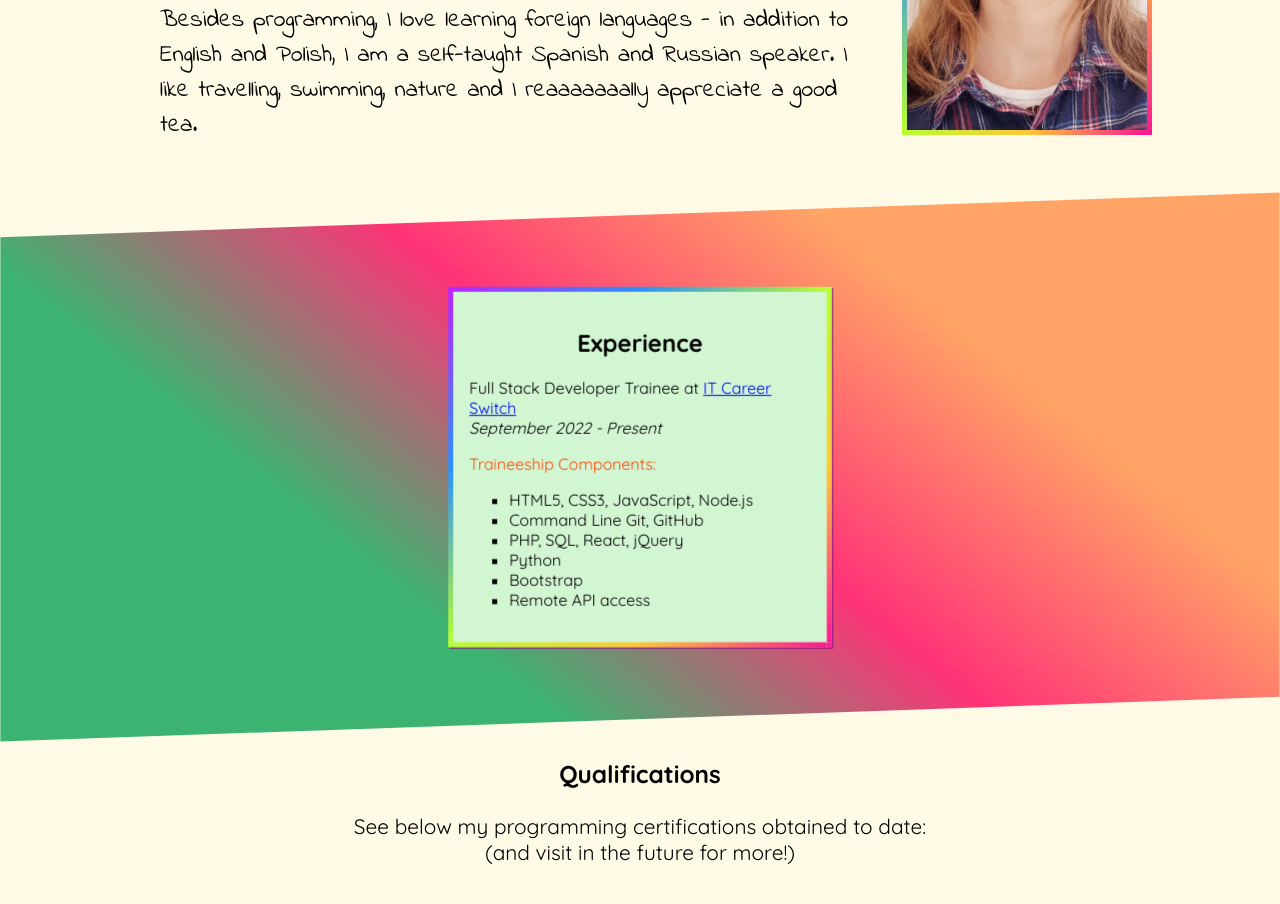
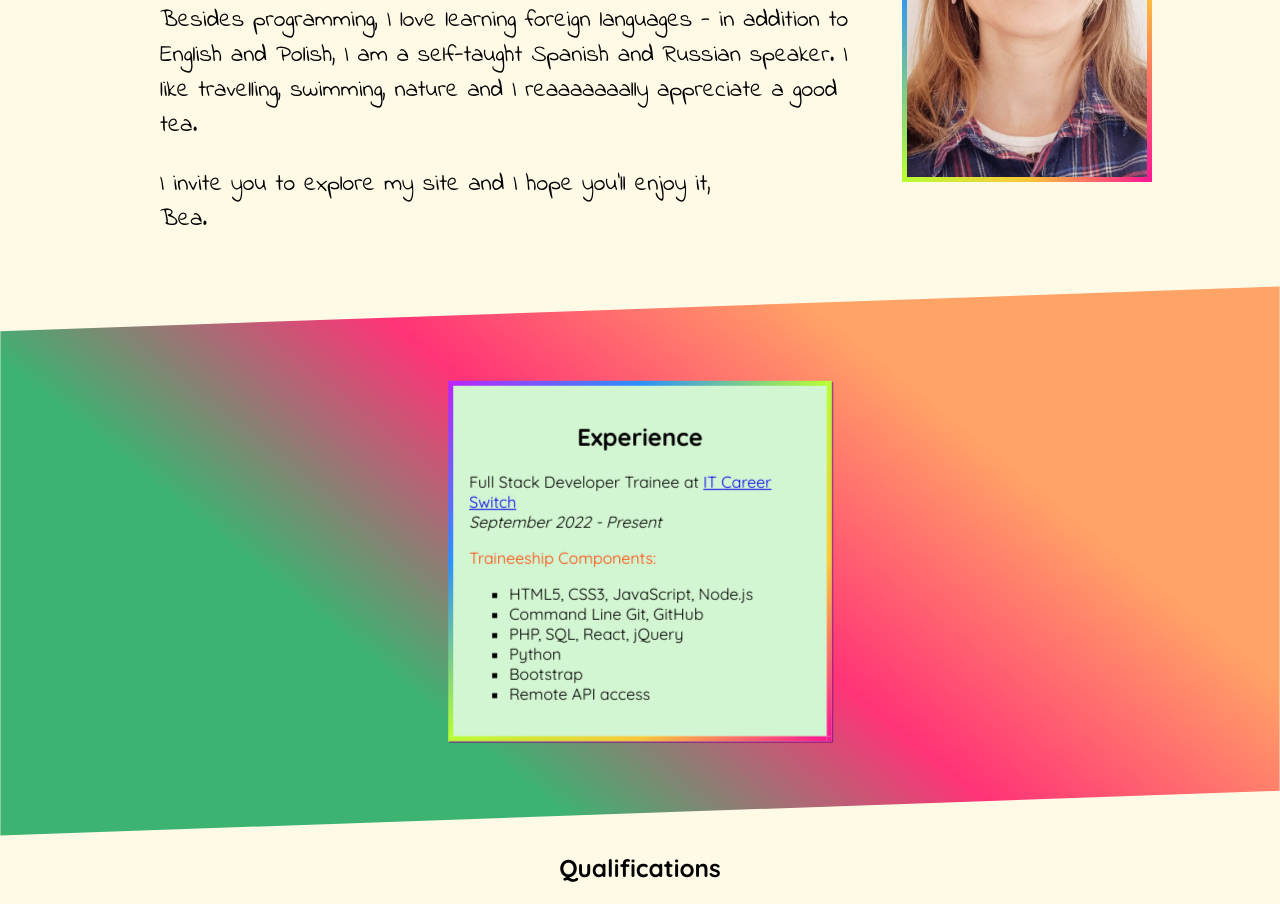
Before and after one commit to Bea-Pan/My-Portfolio, a plain HTML site: page index.html in a window 1280 px wide. Shown: the part 823-1727 px from the top of the page. Drawn offline with Linux system fonts and the light colour scheme; a web font is replaced by a local one.

Commit message:
linked to index.css

```diff
--- a/index.html
+++ b/index.html
@@ -5,6 +5,8 @@
     <meta http-equiv="X-UA-Compatible" content="IE=edge">
     <meta name="viewport" content="width=device-width, initial-scale=1.0">
     <link rel="stylesheet" href="./portfolio.css">
+    <link rel="stylesheet" href="./index.css">
+
     <link rel="preconnect" href="https://fonts.googleapis.com">
     <link rel="preconnect" href="https://fonts.googleapis.com">
     <link rel="preconnect" href="https://fonts.gstatic.com" crossorigin>
@@ -55,7 +57,8 @@
         <div>
             <p>Hello!<br> My name is Beata (although I prefer Bea) and I am a Full Stack Developer Trainee at IT Career Switch. I begun my journey with coding in September 2022, and I particularly enjoy web development. Being the second-time career changer (first from International Relations, and now from Teaching English as a Foreign Language), I really ejoy the challenge of learning new things and expanding my skill set.</p>
             <p>Besides programming, I love learning foreign languages - in addition to English and Polish, I am a self-taught Spanish and Russian speaker. I like travelling, swimming, nature and I reaaaaaaally appreciate a good tea.</p>
-            <p></p>
+            <p>I invite you to explore my site and I hope you'll enjoy it,<br>Bea.</p>
+
         </div>
         <img src="./media/images/me.jpg" alt="" >
        </div>
```
